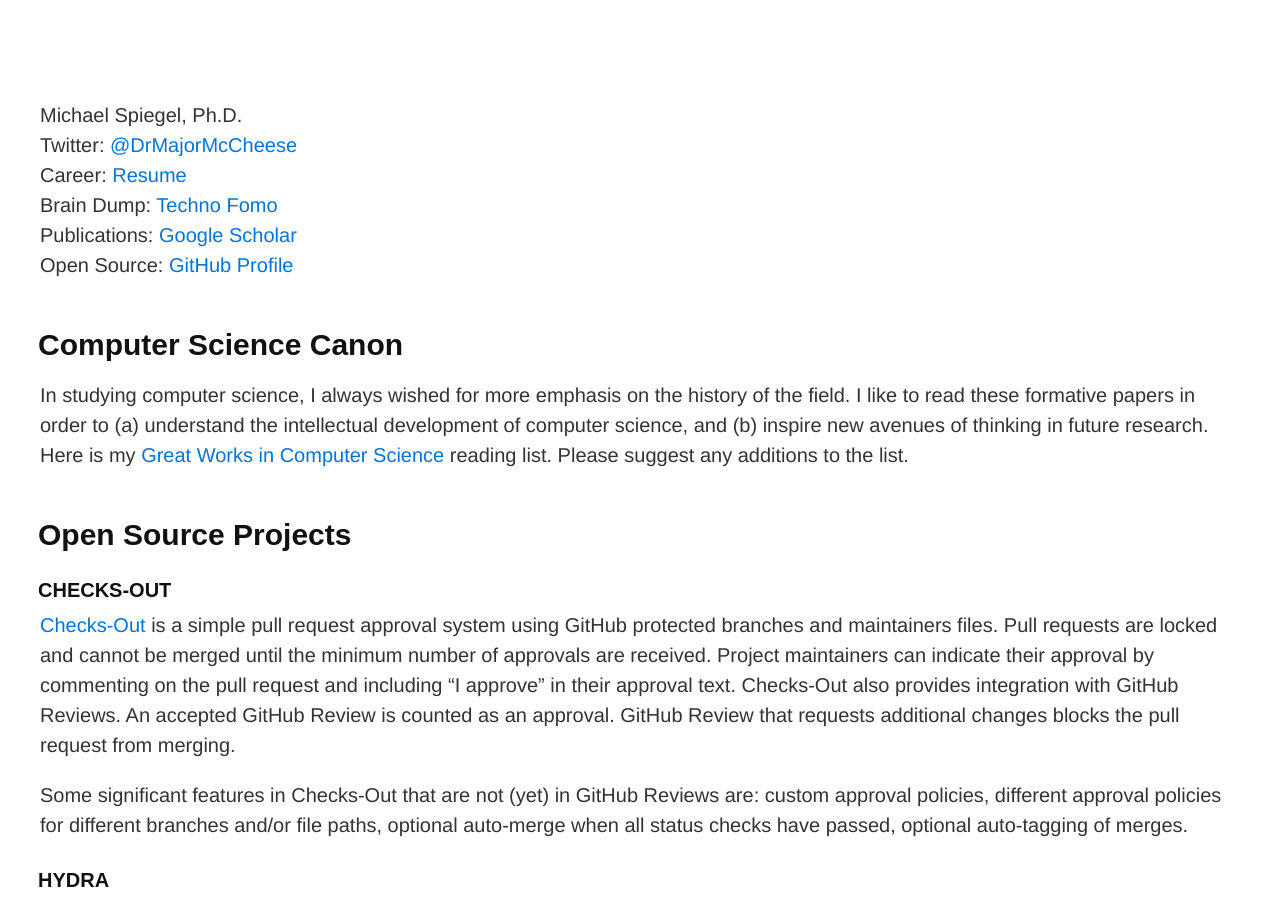
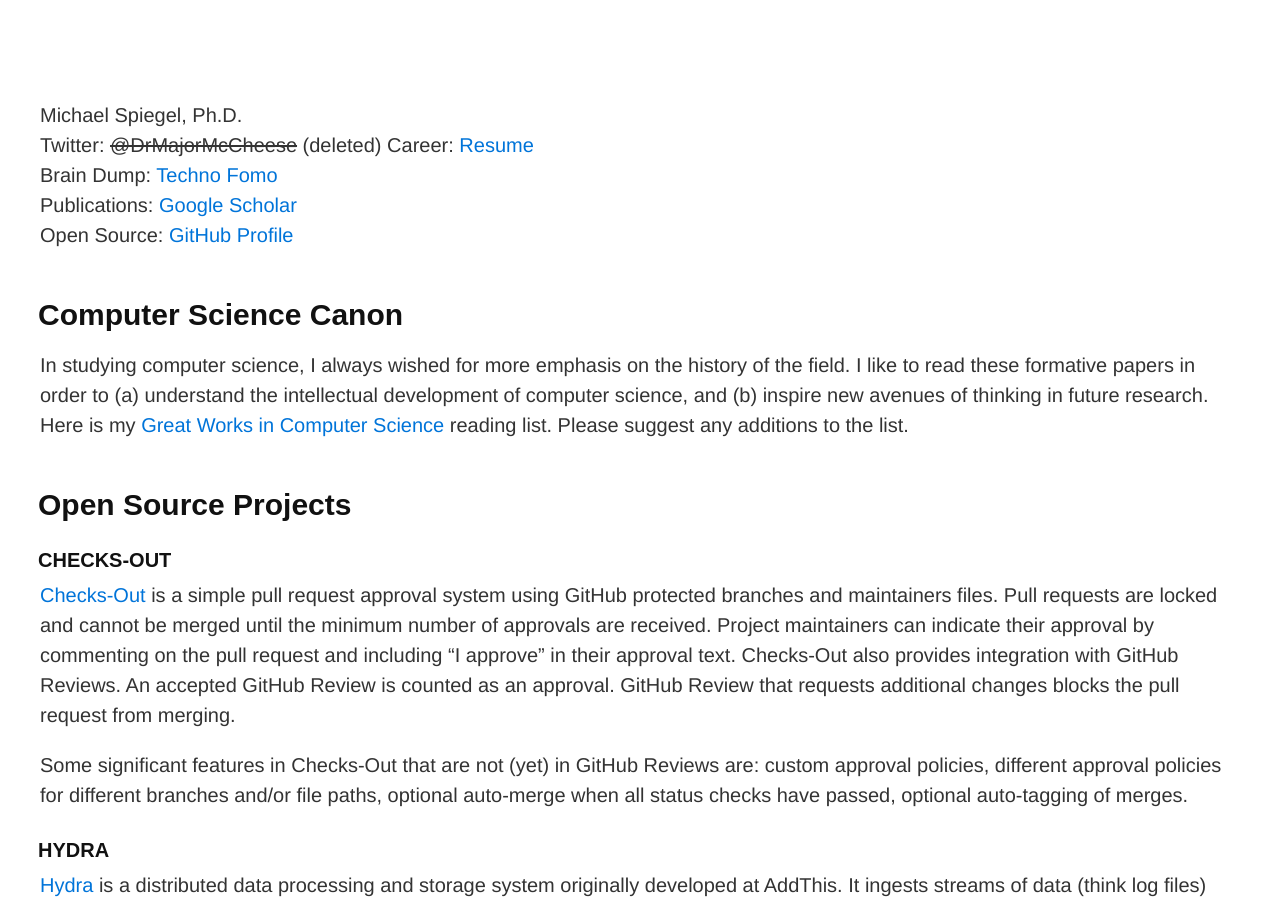
Before and after one commit to mspiegel/mspiegel.github.com, a Jekyll site: the page built from index.md, in a window 1280 px wide and 900 px high. Built offline with Jekyll 4.4.1, drawn with Linux system fonts in a browser that asks for light colours.

Commit message:
Update twitter and resume link

```diff
--- a/index.md
+++ b/index.md
@@ -4,8 +4,8 @@ title: Michael Spiegel
 ---
 
 Michael Spiegel, Ph.D.
-Twitter: [@DrMajorMcCheese](https://twitter.com/DrMajorMcCheese)
-Career: [Resume](/resume-mspiegel.pdf)
+Twitter: ~~@DrMajorMcCheese~~ (deleted)
+Career: [Resume](https://www.linkedin.com/in/michael-spiegel-908a3627)
 Brain Dump: [Techno Fomo](/technofomo)
 Publications: [Google Scholar](https://scholar.google.com/citations?user=eezjo4sAAAAJ)
 Open Source: [GitHub Profile](https://github.com/mspiegel)
```
